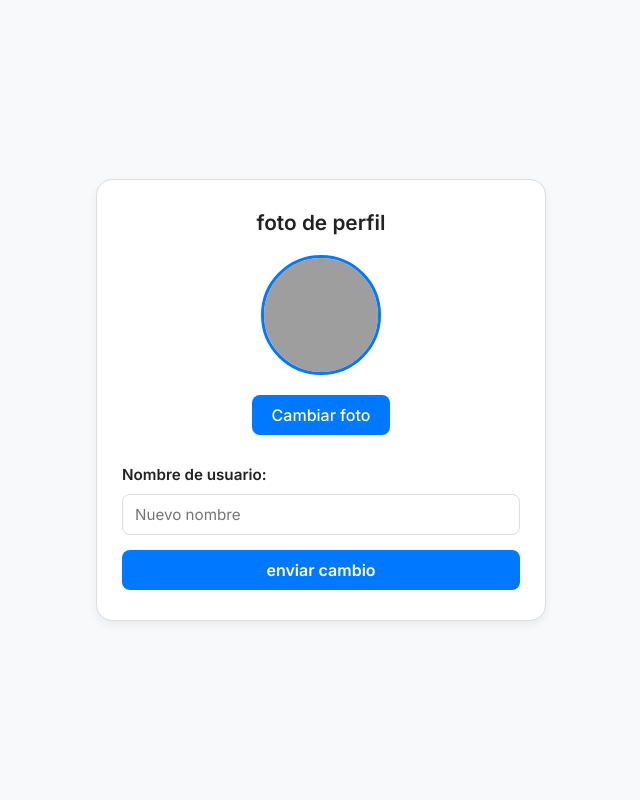
After one commit to AngelVilla16/MindShare, a PHP site: page /editarperfil.html in a window 1280 px wide. The commit adds this page. Shown: the whole page, without its empty margins (319-959 px from the left). Run offline with PHP 8.4, Linux system fonts and the light colour scheme; grey boxes are pictures that could not be loaded.

Commit message:
Pagina principal, editar perfil y subir post

```diff
--- /dev/null
+++ b/front/editarperfil.html
@@ -0,0 +1,34 @@
+<!DOCTYPE html>
+<html lang="es">
+<head>
+    <meta charset="UTF-8">
+    <meta name="viewport" content="width=device-width, initial-scale=1.0">
+    <title> Perfil</title>
+    <link rel="stylesheet" href="estiloperfil.css">
+</head>
+<body>
+    <div class="contenedorprincipalperfil">
+        <div class="perfil">
+
+            <h4> foto de perfil </h4>
+            <div class="foto">
+                <img src="fotoejemplo.png" alt="foto de perfil">
+
+            </div>
+            <input type="file" id="fotoperfil" accept="image/*">
+            <label for="fotoperfil"> Cambiar foto</label>
+
+            <div class="formularioperfil">
+                <label for="nombredeusuario">
+                    Nombre de usuario:
+                </label>
+                <input type="text" id="cambiarnombre" placeholder="Nuevo nombre">
+                <button type="submit "> enviar cambio </button>
+
+            </div>
+
+        </div>
+
+    </div>
+</body>
+</html>
--- /dev/null
+++ b/front/estiloperfil.css
@@ -0,0 +1,171 @@
+@import url('https://fonts.googleapis.com/css2?family=Inter:wght@100..900&display=swap');
+
+* {
+  box-sizing: border-box;
+  margin: 0;
+  padding: 0;
+  font-family: 'Inter', sans-serif;
+}
+
+:root {
+  --bg-color: #f8f9fa;
+  --text-color: #222;
+  --border-color: #ddd;
+  --input-bg: #fff;
+  --accent-color: #0078ff;
+
+  color-scheme: light dark;
+}
+
+@media (prefers-color-scheme: dark) {
+  :root {
+    --bg-color: #121212;
+    --text-color: #f5f5f5;
+    --border-color: #333;
+    --input-bg: #1e1e1e;
+    --accent-color: #3399ff;
+  }
+}
+
+body {
+  background-color: var(--bg-color);
+  color: var(--text-color);
+  display: flex;
+  justify-content: center;
+  align-items: center;
+  min-height: 100vh;
+  padding: 20px;
+}
+
+
+.contenedorprincipalperfil {
+  width: 100%;
+  max-width: 450px;
+  background-color: var(--input-bg);
+  border: 1px solid var(--border-color);
+  border-radius: 16px;
+  padding: 30px 25px;
+  box-shadow: 0 4px 10px rgba(0, 0, 0, 0.06);
+}
+
+.perfil {
+  display: flex;
+  flex-direction: column;
+  align-items: center;
+  gap: 20px;
+  text-align: center;
+}
+
+.perfil h4 {
+  font-size: 1.3rem;
+  color: var(--text-color);
+  font-weight: 600;
+}
+
+.foto {
+  width: 120px;
+  height: 120px;
+  border-radius: 50%;
+  overflow: hidden;
+  border: 3px solid var(--accent-color);
+  display: flex;
+  justify-content: center;
+  align-items: center;
+  background-color: var(--border-color);
+}
+
+.foto img {
+  width: 100%;
+  height: 100%;
+  object-fit: cover;
+}
+
+
+input[type="file"] {
+  display: none;
+}
+
+label[for="fotoperfil"] {
+  display: inline-block;
+  background-color: var(--accent-color);
+  color: #fff;
+  padding: 10px 20px;
+  border-radius: 8px;
+  cursor: pointer;
+  font-weight: 500;
+  transition: background-color 0.3s ease;
+}
+
+label[for="fotoperfil"]:hover {
+  background-color: #005ecc;
+}
+
+
+.formularioperfil {
+  display: flex;
+  flex-direction: column;
+  gap: 10px;
+  width: 100%;
+  margin-top: 10px;
+  text-align: left;
+}
+
+.formularioperfil label {
+  font-weight: 600;
+  font-size: 0.95rem;
+}
+
+.formularioperfil input {
+  width: 100%;
+  padding: 10px 12px;
+  border-radius: 8px;
+  border: 1px solid var(--border-color);
+  background-color: var(--input-bg);
+  color: var(--text-color);
+  font-size: 0.95rem;
+  outline: none;
+  transition: border-color 0.3s ease;
+}
+
+.formularioperfil input:focus {
+  border-color: var(--accent-color);
+}
+
+.formularioperfil button {
+  background-color: var(--accent-color);
+  color: #fff;
+  border: none;
+  border-radius: 8px;
+  padding: 10px;
+  font-size: 1rem;
+  font-weight: 600;
+  cursor: pointer;
+  margin-top: 5px;
+  transition: background-color 0.3s ease;
+}
+
+.formularioperfil button:hover {
+  background-color: #005ecc;
+}
+
+
+@media (max-width: 480px) {
+  .contenedorprincipalperfil {
+    padding: 20px 15px;
+  }
+
+  .foto {
+    width: 100px;
+    height: 100px;
+  }
+
+  label[for="fotoperfil"] {
+    padding: 8px 16px;
+    font-size: 0.9rem;
+  }
+
+  .formularioperfil input,
+  .formularioperfil button {
+    font-size: 0.9rem;
+  }
+}
```
Also changed, not shown: front/estiloformpost.css (added, +147 -0 lines), front/estilomain.css (+145 -113 lines), front/mindshare.html (+33 -10 lines), front/nuevopost.html (added, +30 -0 lines), front/nuevopost.png (added), front/usuario.png (added), 1 other file.
